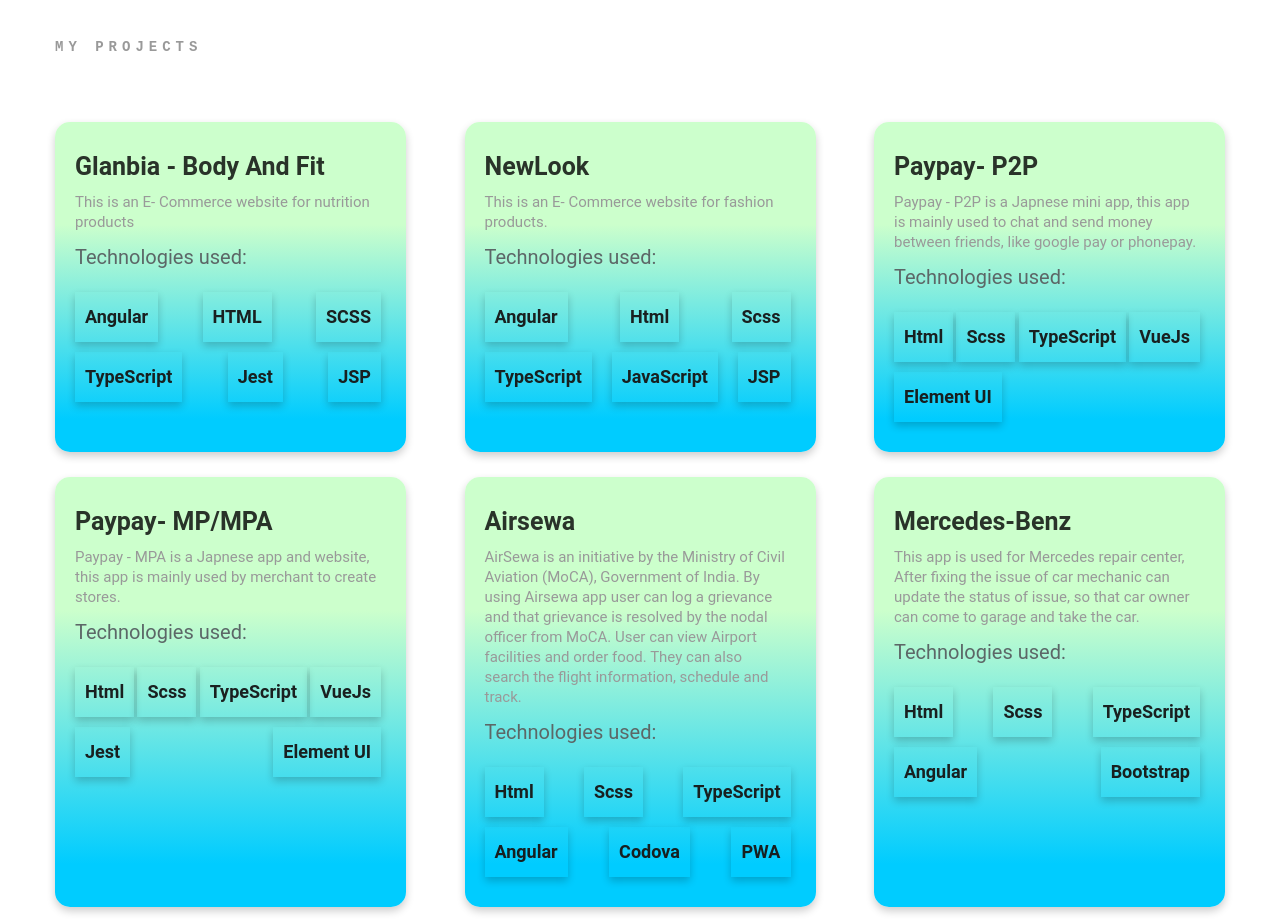
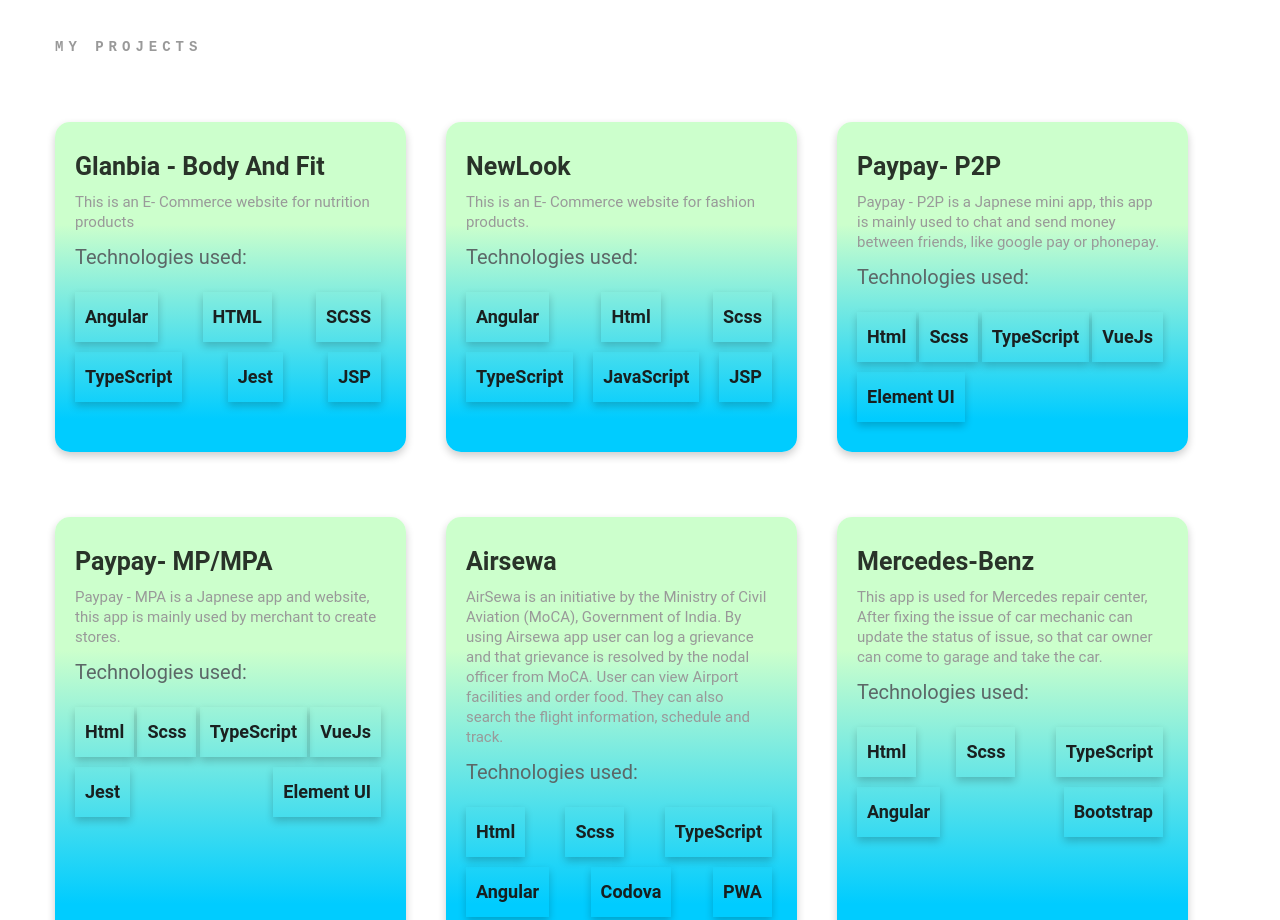
Before and after one commit to thePrakashVed/thePrakashVed.github.io, a plain HTML site: page index.html in a window 1280 px wide. Shown: the part 3002-3922 px from the top of the page. Drawn offline with nearby package versions, Linux system fonts and the light colour scheme.

Commit message:
Update style.css

```diff
--- a/style.css
+++ b/style.css
@@ -342,8 +342,10 @@ body {
     display: flex;
     flex-direction: row;
     flex-wrap: wrap;
-    justify-content: space-between;
+    /* justify-content: space-between; */
+    gap: 40px;
   }
+
   .technology-section{
     display: flex;
     flex-direction: row;
@@ -517,6 +519,7 @@ body {
     }
     .project-card-list{
       flex-direction: column;
+      gap: 15px;
     }
     .image-section img {
       text-align: center;
```
